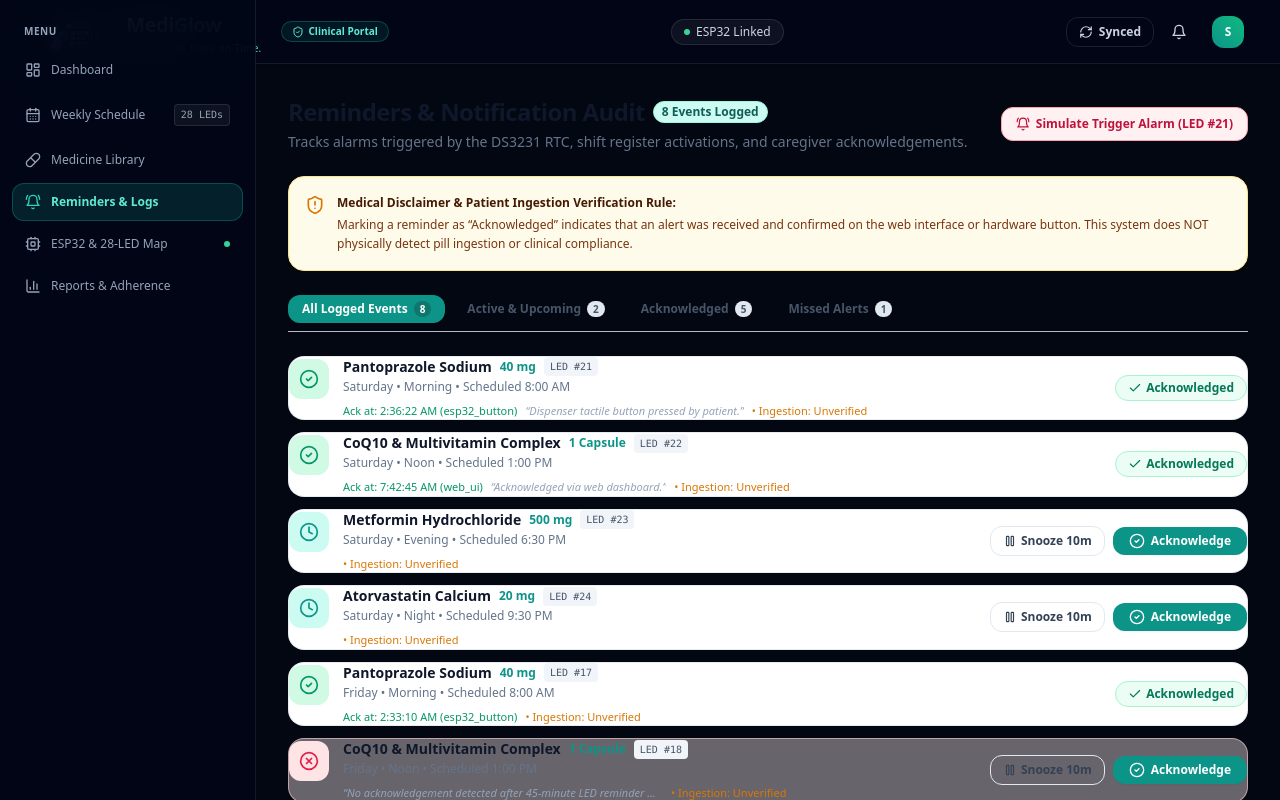
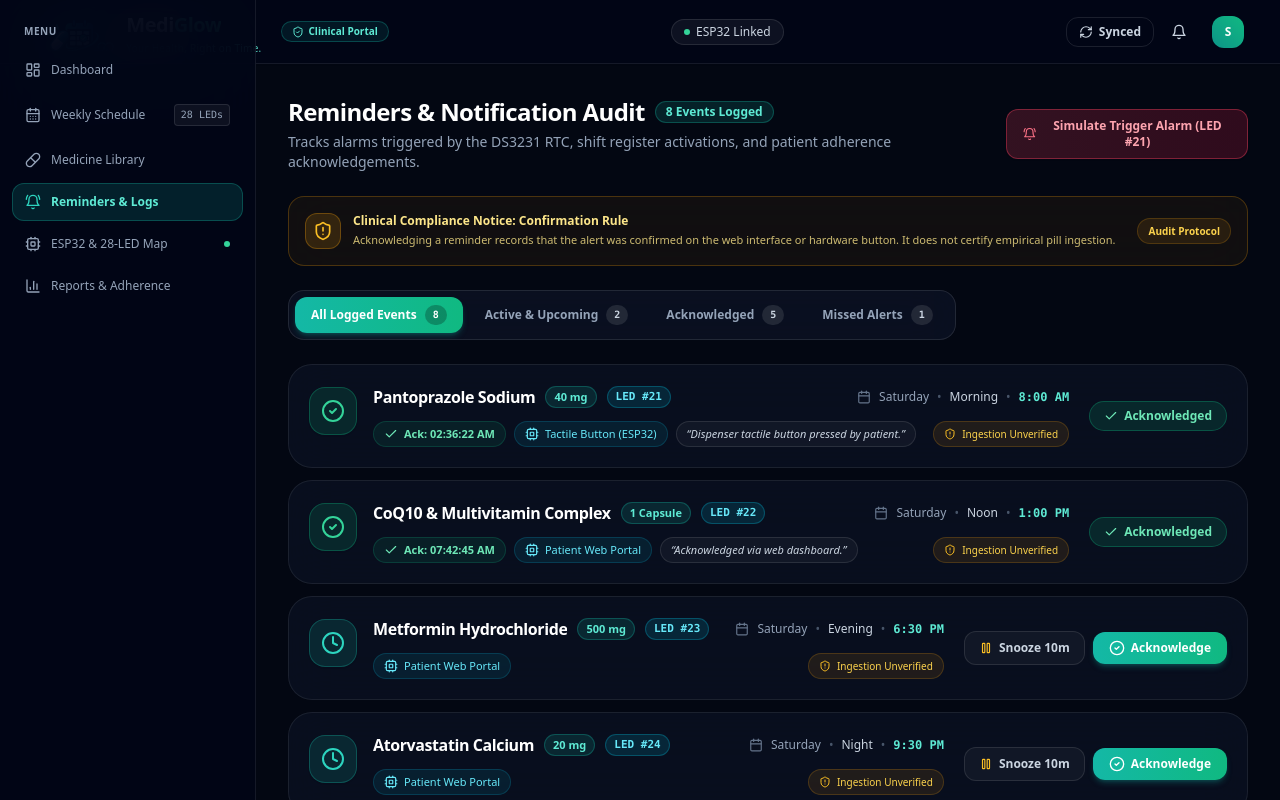
Before and after one commit to Sarthak-Raut-861/LDAM-CP, a Next.js app: page /reminders in a window 1280 px wide. Shown: the top 800 px of the page. Built offline with nearby package versions, Linux system fonts and the light colour scheme; no server answers; the database is empty; sample sign-in values are in the browser's storage.

Commit message:
fix: align and declutter reminders notification feed, remove navbar stray 0 and improve visual hierarchy

```diff
--- a/src/components/layout/Navbar.tsx
+++ b/src/components/layout/Navbar.tsx
@@ -86,7 +86,7 @@ export const Navbar: React.FC<NavbarProps> = ({ onToggleSidebar }) => {
       <div className="flex items-center gap-4">
         {user ? (
           <>
-            {deviceStatus.activeLed && (
+            {Boolean(deviceStatus.activeLed) && (
               <div className="flex items-center gap-2 px-3 py-1 rounded-full bg-rose-500/10 border border-rose-500/30 text-xs font-bold text-rose-300 animate-pulse shadow-sm">
                 <span className="w-2 h-2 rounded-full bg-rose-500 shadow-glow-red" />
                 <span>LED #{deviceStatus.activeLed} ACTIVE</span>
--- a/src/components/reminders/ActiveRemindersFeed.tsx
+++ b/src/components/reminders/ActiveRemindersFeed.tsx
@@ -2,22 +2,18 @@
 
 import React, { useState } from 'react';
 import { useApp } from '@/context/AppContext';
-import { ReminderEvent, ReminderStatus, getSlotFromLedId } from '@/types';
+import { ReminderEvent } from '@/types';
 import { formatTimeDisplay } from '@/lib/utils';
 import {
-  Bell,
   BellRing,
   CheckCircle2,
   XCircle,
   Clock,
-  AlertTriangle,
   ShieldAlert,
-  Filter,
-  Search,
   Check,
   Pause,
-  Sparkles,
-  Layers
+  Calendar,
+  Cpu
 } from 'lucide-react';
 
 export const ActiveRemindersFeed: React.FC = () => {
@@ -60,44 +56,51 @@ export const ActiveRemindersFeed: React.FC = () => {
       {/* Header */}
       <div className="flex flex-col sm:flex-row sm:items-center sm:justify-between gap-4">
         <div>
-          <div className="flex items-center gap-2">
-            <h1 className="text-2xl font-extrabold text-slate-900 dark:text-white tracking-tight">
+          <div className="flex items-center gap-2.5">
+            <h1 className="text-2xl font-black text-white tracking-tight">
               Reminders &amp; Notification Audit
             </h1>
-            <span className="text-xs font-bold px-2 py-0.5 rounded-full bg-teal-100 dark:bg-teal-950 text-teal-800 dark:text-teal-300 border border-teal-200 dark:border-teal-800">
+            <span className="text-xs font-bold px-2.5 py-0.5 rounded-full bg-teal-500/15 text-teal-300 border border-teal-500/30">
               {reminders.length} Events Logged
             </span>
           </div>
-          <p className="text-xs sm:text-sm text-slate-500 dark:text-slate-400 mt-1">
-            Tracks alarms triggered by the DS3231 RTC, shift register activations, and caregiver acknowledgements.
+          <p className="text-xs sm:text-sm text-slate-400 mt-1">
+            Tracks alarms triggered by the DS3231 RTC, shift register activations, and patient adherence acknowledgements.
           </p>
         </div>
 
         {/* Test Alert Button */}
         <button
           onClick={() => triggerTestReminder(deviceStatus.activeLed ? 0 : 21)}
-          className="flex items-center gap-1.5 px-3.5 py-2 rounded-xl border border-rose-300 dark:border-rose-800 bg-rose-50 dark:bg-rose-950/40 text-rose-700 dark:text-rose-300 text-xs font-bold shadow-2xs hover:bg-rose-100 transition-colors"
+          className="flex items-center gap-2 px-4 py-2 rounded-xl bg-gradient-to-r from-rose-500/20 to-rose-600/20 hover:from-rose-500/30 hover:to-rose-600/30 border border-rose-500/40 text-rose-300 hover:text-white text-xs font-bold shadow-sm transition-all hover:scale-[1.02] active:scale-[0.98]"
         >
-          <BellRing className="w-3.5 h-3.5" />
-          Simulate Trigger Alarm (LED #21)
+          <BellRing className="w-3.5 h-3.5 text-rose-400" />
+          <span>Simulate Trigger Alarm (LED #21)</span>
         </button>
       </div>
 
       {/* Safety Notice Banner */}
-      <div className="p-4 rounded-2xl bg-amber-50 dark:bg-amber-950/30 border border-amber-200 dark:border-amber-800/80 flex items-start gap-3">
-        <ShieldAlert className="w-5 h-5 text-amber-600 dark:text-amber-400 shrink-0 mt-0.5" />
-        <div className="text-xs text-amber-900 dark:text-amber-200/90 leading-relaxed">
-          <p className="font-bold text-amber-950 dark:text-amber-100">
-            Medical Disclaimer &amp; Patient Ingestion Verification Rule:
-          </p>
-          <p className="mt-0.5">
-            Marking a reminder as &ldquo;Acknowledged&rdquo; indicates that an alert was received and confirmed on the web interface or hardware button. This system does NOT physically detect pill ingestion or clinical compliance.
+      <div className="p-4 rounded-2xl bg-amber-500/[0.06] backdrop-blur-xl border border-amber-500/25 flex items-center justify-between gap-4 text-xs">
+        <div className="flex items-center gap-3">
+          <div className="w-9 h-9 rounded-xl bg-amber-500/15 border border-amber-500/30 text-amber-400 flex items-center justify-center shrink-0">
+            <ShieldAlert className="w-5 h-5" />
+          </div>
+          <div>
+            <h4 className="font-bold text-amber-200">
+              Clinical Compliance Notice: Confirmation Rule
+            </h4>
+            <p className="text-amber-200/80 text-[11px] leading-relaxed mt-0.5">
+              Acknowledging a reminder records that the alert was confirmed on the web interface or hardware button. It does not certify empirical pill ingestion.
             </p>
           </div>
         </div>
+        <span className="hidden sm:inline-flex items-center gap-1 px-2.5 py-1 rounded-full bg-amber-500/10 border border-amber-500/20 text-amber-300 text-[10px] font-bold shrink-0">
+          Audit Protocol
+        </span>
+      </div>
 
-      {/* Tabs Filter */}
-      <div className="flex items-center gap-2 border-b border-slate-200/80 dark:border-slate-800 pb-2">
+      {/* Segmented Tabs Filter */}
+      <div className="flex items-center gap-1.5 p-1.5 rounded-2xl bg-slate-900/60 backdrop-blur-xl border border-white/10 w-fit overflow-x-auto">
         {[
           { id: 'all', label: 'All Logged Events', count: reminders.length },
           { id: 'active', label: 'Active & Upcoming', count: reminders.filter(r => r.status === 'scheduled' || r.status === 'triggered').length },
@@ -107,15 +110,15 @@ export const ActiveRemindersFeed: React.FC = () => {
           <button
             key={tab.id}
             onClick={() => setActiveTab(tab.id as typeof activeTab)}
-            className={`flex items-center gap-1.5 px-3.5 py-1.5 rounded-xl text-xs font-bold transition-all ${
+            className={`flex items-center gap-2 px-4 py-2 rounded-xl text-xs font-bold transition-all ${
               activeTab === tab.id
-                ? 'bg-teal-600 text-white shadow-sm'
-                : 'text-slate-600 dark:text-slate-400 hover:bg-slate-100 dark:hover:bg-slate-800'
+                ? 'bg-gradient-to-r from-teal-500 to-emerald-500 text-white shadow-md shadow-teal-500/25'
+                : 'text-slate-400 hover:text-white hover:bg-white/5'
             }`}
           >
             <span>{tab.label}</span>
-            <span className={`text-[10px] px-1.5 py-0.2 rounded-full ${
-              activeTab === tab.id ? 'bg-teal-700 text-white' : 'bg-slate-200 dark:bg-slate-700 text-slate-600 dark:text-slate-300'
+            <span className={`text-[10px] px-2 py-0.5 rounded-full font-mono ${
+              activeTab === tab.id ? 'bg-black/25 text-white' : 'bg-white/10 text-slate-300'
             }`}>
               {tab.count}
             </span>
@@ -133,92 +136,120 @@ export const ActiveRemindersFeed: React.FC = () => {
           return (
             <div
               key={reminder.id}
-              className={`p-4.5 rounded-2xl border transition-all flex flex-col sm:flex-row sm:items-center justify-between gap-4 ${
+              className={`p-5 rounded-3xl border transition-all flex flex-col md:flex-row md:items-center justify-between gap-5 relative overflow-hidden ${
                 isLedFlashing
-                  ? 'bg-rose-50/90 dark:bg-rose-950/40 border-rose-400 dark:border-rose-700 shadow-glow-red ring-2 ring-rose-500/40'
+                  ? 'bg-rose-950/40 border-rose-500/70 shadow-glow-red ring-2 ring-rose-500/30'
                   : isAck
-                  ? 'bg-white dark:bg-slate-900 border-slate-200/80 dark:border-slate-800'
+                  ? 'bg-slate-900/50 backdrop-blur-xl border-white/[0.08] hover:border-white/15'
                   : isMissed
-                  ? 'bg-rose-50/40 dark:bg-rose-950/20 border-rose-200/60 dark:border-rose-900/40'
-                  : 'bg-white dark:bg-slate-900 border-slate-200/80 dark:border-slate-800'
+                  ? 'bg-rose-950/20 border-rose-500/30'
+                  : 'bg-slate-900/50 backdrop-blur-xl border-white/[0.08] hover:border-teal-500/30'
               }`}
             >
               {/* Left Column: Icon & Drug details */}
-              <div className="flex items-start gap-3.5">
-                <div className={`p-2.5 rounded-xl shrink-0 mt-0.5 ${
+              <div className="flex items-start gap-4 flex-1 min-w-0">
+                <div className={`w-12 h-12 rounded-2xl flex items-center justify-center shrink-0 shadow-sm mt-0.5 ${
                   isLedFlashing
-                    ? 'bg-rose-500 text-white animate-pulse'
+                    ? 'bg-rose-500/20 text-rose-400 border border-rose-500/40 animate-pulse'
                     : isAck
-                    ? 'bg-emerald-100 dark:bg-emerald-950/60 text-emerald-600 dark:text-emerald-400'
+                    ? 'bg-emerald-500/15 text-emerald-400 border border-emerald-500/30'
                     : isMissed
-                    ? 'bg-rose-100 dark:bg-rose-950/60 text-rose-600 dark:text-rose-400'
-                    : 'bg-teal-100 dark:bg-teal-950/60 text-teal-600 dark:text-teal-400'
+                    ? 'bg-rose-500/15 text-rose-400 border border-rose-500/30'
+                    : 'bg-teal-500/15 text-teal-400 border border-teal-500/30'
                 }`}>
                   {isAck ? (
-                    <CheckCircle2 className="w-5 h-5" />
+                    <CheckCircle2 className="w-6 h-6" />
                   ) : isMissed ? (
-                    <XCircle className="w-5 h-5" />
+                    <XCircle className="w-6 h-6" />
                   ) : (
-                    <Clock className="w-5 h-5" />
+                    <Clock className="w-6 h-6" />
                   )}
                 </div>
 
-                <div>
-                  <div className="flex items-center gap-2">
-                    <span className="font-bold text-sm text-slate-900 dark:text-white">
+                <div className="flex-1 min-w-0 space-y-2">
+                  {/* Top Row: Name, Dosage, LED Badge & Scheduled Time */}
+                  <div className="flex flex-col sm:flex-row sm:items-center justify-between gap-2">
+                    <div className="flex items-center gap-2.5 flex-wrap">
+                      <h3 className="font-extrabold text-sm sm:text-base text-white tracking-tight truncate">
                         {reminder.medicineName}
-                    </span>
-                    <span className="text-xs font-semibold text-teal-600 dark:text-teal-400">
+                      </h3>
+                      <span className="text-[11px] font-bold px-2 py-0.5 rounded-md bg-teal-500/15 border border-teal-500/30 text-teal-300">
                         {reminder.dosage}
                       </span>
-                    <span className="text-[10px] font-mono px-1.5 py-0.5 rounded bg-slate-100 dark:bg-slate-800 text-slate-600 dark:text-slate-300">
+                      <span className="text-[11px] font-mono font-bold px-2 py-0.5 rounded-md bg-cyan-500/15 border border-cyan-500/30 text-cyan-300">
                         LED #{reminder.ledId}
                       </span>
                     </div>
 
-                  <p className="text-xs text-slate-500 dark:text-slate-400 mt-0.5">
-                    {reminder.dayOfWeek} &bull; <span className="capitalize">{reminder.slot}</span> &bull; Scheduled {formatTimeDisplay(reminder.scheduledTime, settings.timeFormat)}
-                  </p>
+                    <div className="flex items-center gap-2 text-xs text-slate-400 shrink-0">
+                      <Calendar className="w-3.5 h-3.5 text-slate-500" />
+                      <span>{reminder.dayOfWeek}</span>
+                      <span className="text-slate-600">&bull;</span>
+                      <span className="capitalize text-slate-300 font-medium">{reminder.slot}</span>
+                      <span className="text-slate-600">&bull;</span>
+                      <span className="text-teal-300 font-semibold font-mono">
+                        {formatTimeDisplay(reminder.scheduledTime, settings.timeFormat)}
+                      </span>
+                    </div>
+                  </div>
 
-                  {/* Audit details */}
-                  <div className="flex flex-wrap items-center gap-2 mt-2 text-[11px] text-slate-400">
+                  {/* Bottom Row: Audit Badges */}
+                  <div className="flex flex-wrap items-center gap-2 pt-1 text-xs">
                     {reminder.acknowledgedAt && (
-                      <span className="text-emerald-600 dark:text-emerald-400 font-medium">
-                        Ack at: {new Date(reminder.acknowledgedAt).toLocaleTimeString()} ({reminder.source})
+                      <span className="inline-flex items-center gap-1.5 px-2.5 py-1 rounded-lg bg-emerald-500/10 border border-emerald-500/20 text-emerald-300 text-[11px] font-semibold">
+                        <Check className="w-3.5 h-3.5" />
+                        <span>Ack: {new Date(reminder.acknowledgedAt).toLocaleTimeString([], { hour: '2-digit', minute: '2-digit', second: '2-digit' })}</span>
                       </span>
                     )}
+
+                    {reminder.source && (
+                      <span className="inline-flex items-center gap-1.5 px-2.5 py-1 rounded-lg bg-cyan-500/10 border border-cyan-500/20 text-cyan-300 text-[11px] font-medium">
+                        <Cpu className="w-3.5 h-3.5" />
+                        <span>{reminder.source === 'esp32_button' ? 'Tactile Button (ESP32)' : 'Patient Web Portal'}</span>
+                      </span>
+                    )}
+
                     {reminder.notes && (
-                      <span className="italic truncate max-w-xs">&ldquo;{reminder.notes}&rdquo;</span>
+                      <span className="inline-flex items-center gap-1 px-2.5 py-1 rounded-lg bg-white/[0.04] border border-white/10 text-slate-300 text-[11px] italic">
+                        &ldquo;{reminder.notes}&rdquo;
+                      </span>
                     )}
-                    <span className="text-amber-600 dark:text-amber-400 font-medium">
-                      &bull; Ingestion: Unverified
+
+                    <span className="inline-flex items-center gap-1.5 px-2.5 py-1 rounded-lg bg-amber-500/10 border border-amber-500/20 text-amber-300 text-[10px] font-medium sm:ml-auto">
+                      <ShieldAlert className="w-3 h-3 text-amber-400" />
+                      <span>Ingestion Unverified</span>
                     </span>
                   </div>
                 </div>
               </div>
 
-              {/* Right Column: Status & Action */}
-              <div className="flex items-center gap-2 shrink-0">
+              {/* Right Column: Status & Action Buttons */}
+              <div className="flex items-center gap-2 shrink-0 sm:self-center pt-2 sm:pt-0 border-t sm:border-t-0 border-white/[0.06]">
                 {isAck ? (
-                  <span className="px-3 py-1 rounded-full bg-emerald-50 dark:bg-emerald-950/60 border border-emerald-200 dark:border-emerald-800 text-emerald-700 dark:text-emerald-300 text-xs font-bold flex items-center gap-1">
+                  <span className="px-3.5 py-1.5 rounded-full bg-emerald-500/15 border border-emerald-500/30 text-emerald-300 text-xs font-bold flex items-center gap-1.5 shadow-xs">
                     <Check className="w-3.5 h-3.5" />
-                    Acknowledged
+                    <span>Acknowledged</span>
+                  </span>
+                ) : isMissed ? (
+                  <span className="px-3.5 py-1.5 rounded-full bg-rose-500/15 border border-rose-500/30 text-rose-300 text-xs font-bold flex items-center gap-1.5">
+                    <XCircle className="w-3.5 h-3.5" />
+                    <span>Missed Alarm</span>
                   </span>
                 ) : (
                   <>
                     <button
                       onClick={() => snoozeReminder(reminder.id, 10)}
-                      className="px-3 py-1.5 rounded-xl border border-slate-200 dark:border-slate-700 text-xs font-semibold text-slate-700 dark:text-slate-300 hover:bg-slate-100 dark:hover:bg-slate-800 flex items-center gap-1"
+                      className="px-3.5 py-2 rounded-xl bg-white/[0.04] hover:bg-white/[0.08] border border-white/10 text-slate-300 hover:text-white text-xs font-semibold flex items-center gap-1.5 transition-all"
                     >
-                      <Pause className="w-3.5 h-3.5" />
-                      Snooze 10m
+                      <Pause className="w-3.5 h-3.5 text-amber-400" />
+                      <span>Snooze 10m</span>
                     </button>
                     <button
                       onClick={() => handleOpenAckModal(reminder)}
-                      className="px-4 py-1.5 rounded-xl bg-teal-600 hover:bg-teal-700 text-white text-xs font-bold shadow-sm flex items-center gap-1.5"
+                      className="px-4 py-2 rounded-xl bg-gradient-to-r from-teal-500 to-emerald-500 hover:from-teal-400 hover:to-emerald-400 text-white text-xs font-bold shadow-md shadow-teal-500/25 flex items-center gap-1.5 transition-all hover:scale-[1.02] active:scale-[0.98]"
                     >
                       <CheckCircle2 className="w-4 h-4" />
-                      Acknowledge
+                      <span>Acknowledge</span>
                     </button>
                   </>
                 )}
@@ -230,60 +261,60 @@ export const ActiveRemindersFeed: React.FC = () => {
 
       {/* Acknowledgment Modal with Mandatory Disclaimer */}
       {selectedReminderForAck && (
-        <div className="fixed inset-0 z-50 flex items-center justify-center p-4 bg-slate-900/60 backdrop-blur-xs">
+        <div className="fixed inset-0 z-50 flex items-center justify-center p-4 bg-slate-950/80 backdrop-blur-md">
           <div
-            className="w-full max-w-md rounded-3xl bg-white dark:bg-slate-900 border border-slate-200 dark:border-slate-800 shadow-2xl p-6 animate-in fade-in zoom-in-95 space-y-4"
+            className="w-full max-w-md rounded-3xl bg-slate-900/95 backdrop-blur-2xl border border-white/10 shadow-2xl p-6 animate-in fade-in zoom-in-95 space-y-4"
             onClick={(e) => e.stopPropagation()}
           >
-            <div className="flex items-center gap-2.5">
-              <div className="p-2 rounded-xl bg-teal-50 dark:bg-teal-950/60 text-teal-600 dark:text-teal-400">
+            <div className="flex items-center gap-3">
+              <div className="w-10 h-10 rounded-xl bg-teal-500/15 border border-teal-500/30 text-teal-400 flex items-center justify-center shrink-0">
                 <CheckCircle2 className="w-5 h-5" />
               </div>
               <div>
-                <h3 className="font-bold text-base text-slate-900 dark:text-white">
+                <h3 className="font-bold text-base text-white">
                   Acknowledge Medication Reminder
                 </h3>
-                <p className="text-xs text-slate-500">
+                <p className="text-xs text-slate-400">
                   {selectedReminderForAck.medicineName} ({selectedReminderForAck.dosage})
                 </p>
               </div>
             </div>
 
-            <div className="p-3 rounded-2xl bg-amber-50 dark:bg-amber-950/30 border border-amber-200 dark:border-amber-800 text-xs text-amber-900 dark:text-amber-200 leading-relaxed">
-              <strong>Crucial Safety Notice:</strong> This action records that the reminder signal was acknowledged by the user or caregiver. It does not certify that the physical pill was swallowed.
+            <div className="p-3.5 rounded-2xl bg-amber-500/[0.08] border border-amber-500/25 text-xs text-amber-200 leading-relaxed">
+              <strong>Crucial Safety Notice:</strong> This action records that the reminder signal was acknowledged by the user. It does not certify that the physical pill was swallowed.
             </div>
 
             <div>
-              <label className="block text-xs font-bold text-slate-700 dark:text-slate-300 mb-1">
-                Optional Patient/Caregiver Notes:
+              <label className="block text-xs font-bold text-slate-300 mb-1.5">
+                Optional Patient Notes:
               </label>
               <input
                 type="text"
-                placeholder="e.g. Dispensed from compartment, patient took with water."
+                placeholder="e.g. Dispensed from compartment, taken with meal."
                 value={ackNotes}
                 onChange={(e) => setAckNotes(e.target.value)}
-                className="w-full px-3.5 py-2 rounded-xl border border-slate-300 dark:border-slate-700 bg-white dark:bg-slate-800 text-xs text-slate-900 dark:text-white"
+                className="w-full px-3.5 py-2.5 rounded-xl border border-white/10 bg-white/[0.04] text-xs text-white placeholder-slate-500 focus:outline-none focus:ring-2 focus:ring-teal-500"
               />
             </div>
 
             {/* Mandatory checkbox */}
-            <label className="flex items-start gap-2.5 cursor-pointer text-xs text-slate-700 dark:text-slate-300">
+            <label className="flex items-start gap-2.5 cursor-pointer text-xs text-slate-300 select-none">
               <input
                 type="checkbox"
                 checked={disclaimerChecked}
                 onChange={(e) => setDisclaimerChecked(e.target.checked)}
-                className="w-4 h-4 mt-0.5 text-teal-600 rounded focus:ring-teal-500"
+                className="w-4 h-4 mt-0.5 text-teal-500 rounded border-white/20 bg-white/10 focus:ring-teal-500"
               />
               <span className="leading-tight">
-                I understand this acknowledges the notification alert only and does not prove ingestion.
+                I understand this acknowledges the notification alert only and does not prove biological ingestion.
               </span>
             </label>
 
-            <div className="flex items-center justify-end gap-2 pt-2 border-t border-slate-100 dark:border-slate-800">
+            <div className="flex items-center justify-end gap-2.5 pt-3 border-t border-white/[0.08]">
               <button
                 type="button"
                 onClick={() => setSelectedReminderForAck(null)}
-                className="px-4 py-2 rounded-xl border border-slate-200 dark:border-slate-700 text-xs font-semibold text-slate-700 dark:text-slate-300 hover:bg-slate-100"
+                className="px-4 py-2 rounded-xl border border-white/10 text-xs font-semibold text-slate-300 hover:bg-white/5 transition-colors"
               >
                 Cancel
               </button>
@@ -291,7 +322,7 @@ export const ActiveRemindersFeed: React.FC = () => {
                 type="button"
                 disabled={!disclaimerChecked}
                 onClick={handleConfirmAck}
-                className="px-5 py-2 rounded-xl bg-teal-600 hover:bg-teal-700 disabled:opacity-50 text-white text-xs font-bold shadow-md shadow-teal-500/20"
+                className="px-5 py-2 rounded-xl bg-gradient-to-r from-teal-500 to-emerald-500 hover:from-teal-400 hover:to-emerald-400 disabled:opacity-50 text-white text-xs font-bold shadow-md shadow-teal-500/25 transition-all"
               >
                 Confirm Acknowledgment
               </button>
```
Lines whose indentation alone changed are shown as unchanged.
